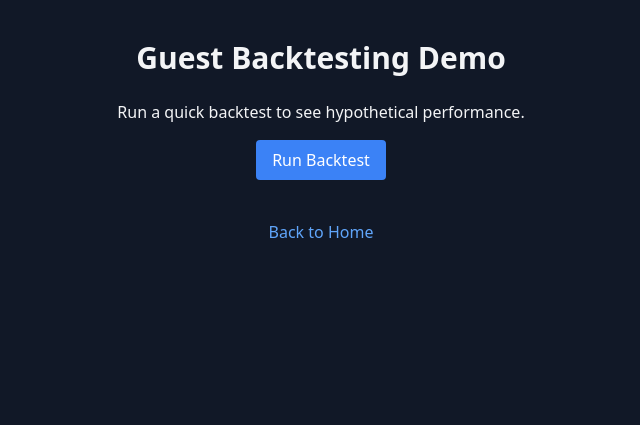
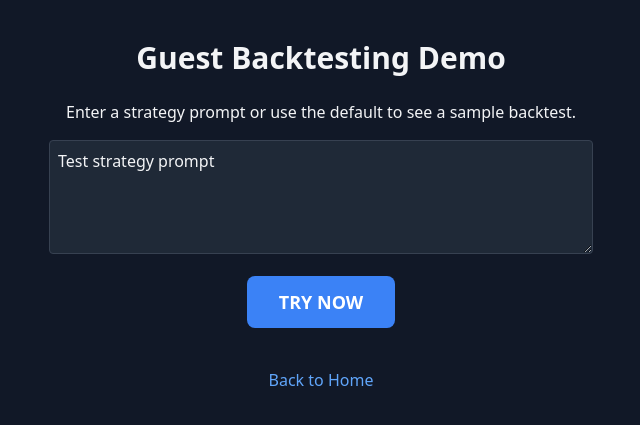
Before and after one commit to Prendergast0065/NexusA.I, a Flask app: page /guest-backtest in a window 1280 px wide. Shown: the top 425 px of the page, without its empty margins (319-959 px from the left). Run offline with Flask 3, Linux system fonts and the light colour scheme; some libraries are stand-ins or nearby versions.

Commit message:
feat: add guest backtest try now demo

```diff
--- a/app.py
+++ b/app.py
@@ -17,6 +17,10 @@ import subprocess  # For launching background processes
 import threading  # For basic process tracking
 import json
 import random
+import time
+
+import matplotlib.pyplot as plt
+import numpy as np
 from flask_sqlalchemy import SQLAlchemy
 from flask_login import (
     LoginManager,
@@ -304,8 +308,39 @@ def guest_backtest_page():
 
 @app.route("/guest-run-backtest", methods=["POST"])
 def guest_run_backtest():
-    profit = round(random.uniform(5, 34), 2)
-    return jsonify({"profit_percent": profit})
+    prompt = request.form.get("backtest_strategy_prompt") or "Test strategy prompt"
+    job_id = str(uuid.uuid4())
+    job_dir = os.path.join(RESULTS_FOLDER, job_id)
+    os.makedirs(job_dir, exist_ok=True)
+
+    equity = 10000 + np.cumsum(np.random.randn(50) * 50)
+    plt.figure(figsize=(8, 4))
+    plt.plot(equity, color="#3B82F6")
+    plt.title("Guest Backtest Equity Curve")
+    plt.xlabel("Step")
+    plt.ylabel("Portfolio Value (USD)")
+    plt.grid(True, linestyle="--", alpha=0.5)
+    plt.tight_layout()
+    equity_curve_path = os.path.join(job_dir, "equity_curve.png")
+    plt.savefig(equity_curve_path)
+    plt.close()
+
+    final_equity = float(equity[-1])
+    net_pl = final_equity - equity[0]
+
+    time.sleep(30)
+
+    return jsonify(
+        {
+            "status": "completed",
+            "job_id": job_id,
+            "results": {
+                "equity_curve_url": f"/static/results/{job_id}/equity_curve.png",
+                "final_equity": final_equity,
+                "net_pl": net_pl,
+            },
+        }
+    )
 
 
 # --- API Endpoint for Backtesting ---
--- a/templates/guest_backtest.html
+++ b/templates/guest_backtest.html
@@ -9,17 +9,40 @@
 <body class="bg-gray-900 text-gray-100">
     <div class="max-w-xl mx-auto px-4 py-10 text-center">
         <h1 class="text-3xl font-bold mb-6">Guest Backtesting Demo</h1>
-        <p class="mb-4">Run a quick backtest to see hypothetical performance.</p>
-        <button id="runBtn" class="bg-blue-500 hover:bg-blue-600 text-white px-4 py-2 rounded">Run Backtest</button>
-        <div id="result" class="mt-6 text-2xl font-semibold"></div>
+        <p class="mb-4">Enter a strategy prompt or use the default to see a sample backtest.</p>
+        <textarea id="promptInput" class="w-full mb-4 p-2 rounded bg-gray-800 border border-gray-700" rows="4">Test strategy prompt</textarea>
+        <button id="runBtn" class="bg-blue-500 hover:bg-blue-600 text-white px-8 py-3 rounded-lg text-lg font-semibold">TRY NOW</button>
+        <div id="loading" class="mt-6 text-xl font-semibold hidden">Processing... please wait (~30s)</div>
+        <div id="result" class="mt-6 hidden">
+            <img id="equityCurve" class="mx-auto mb-4" src="" alt="Equity Curve">
+            <p id="pl" class="text-2xl font-semibold"></p>
+            <a id="buySubBtn" href="/signup" class="bg-green-600 hover:bg-green-700 text-white px-6 py-2 rounded mt-6 inline-block">Buy subscription now to go live</a>
+        </div>
         <a href="/" class="block mt-10 text-blue-400 hover:underline">Back to Home</a>
     </div>
 
     <script>
         document.getElementById('runBtn').addEventListener('click', async () => {
-            const res = await fetch('/guest-run-backtest', { method: 'POST' });
+            const prompt = document.getElementById('promptInput').value;
+            const loading = document.getElementById('loading');
+            const result = document.getElementById('result');
+            const pl = document.getElementById('pl');
+            const equityCurve = document.getElementById('equityCurve');
+            result.classList.add('hidden');
+            loading.classList.remove('hidden');
+            const formData = new FormData();
+            formData.append('backtest_strategy_prompt', prompt);
+            const res = await fetch('/guest-run-backtest', { method: 'POST', body: formData });
             const data = await res.json();
-            document.getElementById('result').textContent = `Profit: ${data.profit_percent}%`;
+            loading.classList.add('hidden');
+            if (data.status === 'completed') {
+                equityCurve.src = data.results.equity_curve_url;
+                pl.textContent = `Net P/L: $${data.results.net_pl.toFixed(2)}`;
+                result.classList.remove('hidden');
+            } else {
+                pl.textContent = data.error || 'Error running backtest.';
+                result.classList.remove('hidden');
+            }
         });
     </script>
 </body>
--- a/templates/index.html
+++ b/templates/index.html
@@ -77,7 +77,7 @@
                     {% else %}
                         <a href="/login" id="loginButton" class="secondary-button px-3 py-2 rounded-md text-sm font-medium">Login</a>
                         <a href="/signup" id="signupButton" class="cta-button text-white px-4 py-2 rounded-md text-sm font-medium shadow-md">Sign Up</a>
-                        <a href="/guest-backtest" id="guestButton" class="secondary-button px-3 py-2 rounded-md text-sm font-medium">Continue as Guest</a>
+                        <a href="/guest-backtest" id="guestButton" class="cta-button text-white px-4 py-2 rounded-md text-sm font-medium shadow-md">Try Now</a>
                     {% endif %}
                 </div>
                  <div class="-mr-2 flex md:hidden">
@@ -102,7 +102,7 @@
                     {% else %}
                         <a href="/login" id="loginButtonMobile" class="text-gray-300 hover:bg-gray-700 hover:text-white block px-3 py-2 rounded-md text-base font-medium">Login</a>
                         <a href="/signup" id="signupButtonMobile" class="cta-button text-white block px-3 py-2 rounded-md text-base font-medium shadow-lg">Sign Up</a>
-                        <a href="/guest-backtest" id="guestButtonMobile" class="text-gray-300 hover:bg-gray-700 hover:text-white block px-3 py-2 rounded-md text-base font-medium">Continue as Guest</a>
+                        <a href="/guest-backtest" id="guestButtonMobile" class="cta-button text-white block px-3 py-2 rounded-md text-base font-medium shadow-lg">Try Now</a>
                     {% endif %}
                 </div>
             </div>
```
